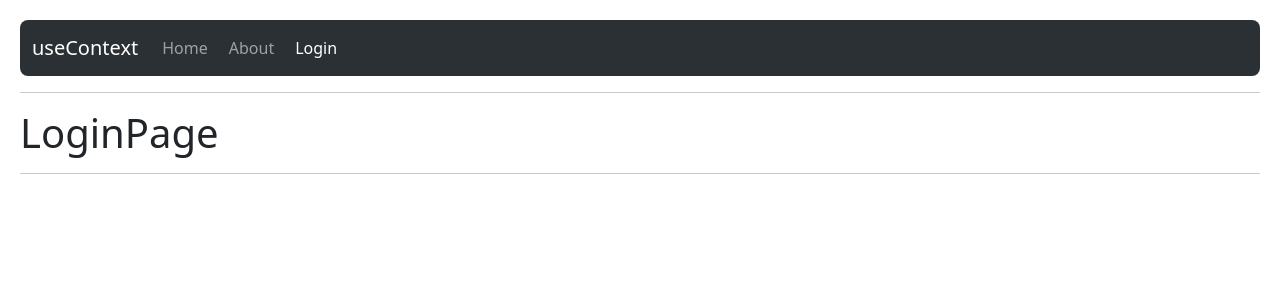
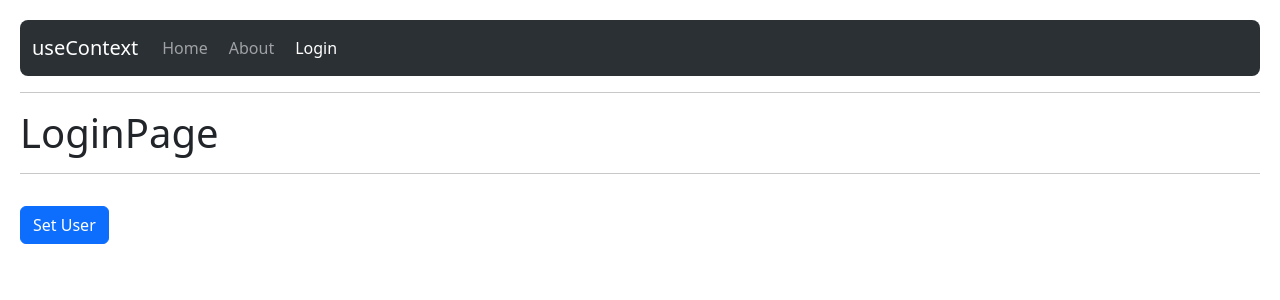
Before and after one commit to machucagelvez/Using-hooks, a React (Vite) app: page /login in a window 1280 px wide. Shown: the top 300 px of the page. Built offline with nearby package versions, Linux system fonts and the light colour scheme.

Commit message:
useContext

```diff
--- a/src/09-UseContext/HomePage.jsx
+++ b/src/09-UseContext/HomePage.jsx
@@ -1,8 +1,17 @@
+import { useContext } from 'react'
+import { UserContext } from './context/UserContext'
+
 export const HomePage = () => {
+  const { user } = useContext(UserContext)
+
   return (
     <>
-      <h1>HomePage</h1>
+      <h1>
+        HomePage <small>{user?.name}</small>
+      </h1>
       <hr />
+
+      <pre>{JSON.stringify(user, null, 3)}</pre>
     </>
   )
 }
--- a/src/09-UseContext/LoginPage.jsx
+++ b/src/09-UseContext/LoginPage.jsx
@@ -1,8 +1,25 @@
+import { useContext } from 'react'
+import { UserContext } from './context/UserContext'
+
 export const LoginPage = () => {
+  // Con el useContext se toma la información que hay en UserContext:
+  const { user, setUser } = useContext(UserContext)
+
   return (
     <>
       <h1>LoginPage</h1>
       <hr />
+
+      <pre>{JSON.stringify(user, null, 3)}</pre>
+
+      <button
+        className="btn btn-primary"
+        onClick={() =>
+          setUser({ id: 123, name: 'Ozzy', email: 'ozzy@gmail.com' })
+        }
+      >
+        Set User
+      </button>
     </>
   )
 }
--- a/src/09-UseContext/MainApp.jsx
+++ b/src/09-UseContext/MainApp.jsx
@@ -1,15 +1,17 @@
 import { Outlet } from 'react-router-dom'
 import { NavBar } from './NavBar'
+import { UserProvider } from './context/UserProvider'
 
 export const MainApp = () => {
   return (
-    <>
+    // Cualquier elemento que esté dentro del <UserProvider> tiene acceso a la información que tiene ese <UserProvider>
+    <UserProvider>
       {/* <h1>MainApp</h1> */}
       <NavBar />
       <hr />
 
       {/* Con Oulet se indica que se debe mostrar la ruta principal y las rutas hijas (si el path así lo indica) */}
       <Outlet />
-    </>
+    </UserProvider>
   )
 }
--- /dev/null
+++ b/src/09-UseContext/context/UserContext.jsx
@@ -0,0 +1,3 @@
+import { createContext } from 'react'
+
+export const UserContext = createContext()
--- /dev/null
+++ b/src/09-UseContext/context/UserProvider.jsx
@@ -0,0 +1,20 @@
+import { useState } from 'react'
+import { UserContext } from './UserContext'
+
+// const user = {
+//   id: 123,
+//   name: 'Ozzy',
+//   email: 'ozzy@gmail.com',
+// }
+
+export const UserProvider = ({ children }) => {
+  const [user, setUser] = useState()
+
+  return (
+    // value es en donde se almacena la inofrmación del UserContext:
+    // <UserContext.Provider value={{ hola: 'mundo', user }}>
+    <UserContext.Provider value={{ user, setUser }}>
+      {children}
+    </UserContext.Provider>
+  )
+}
```
